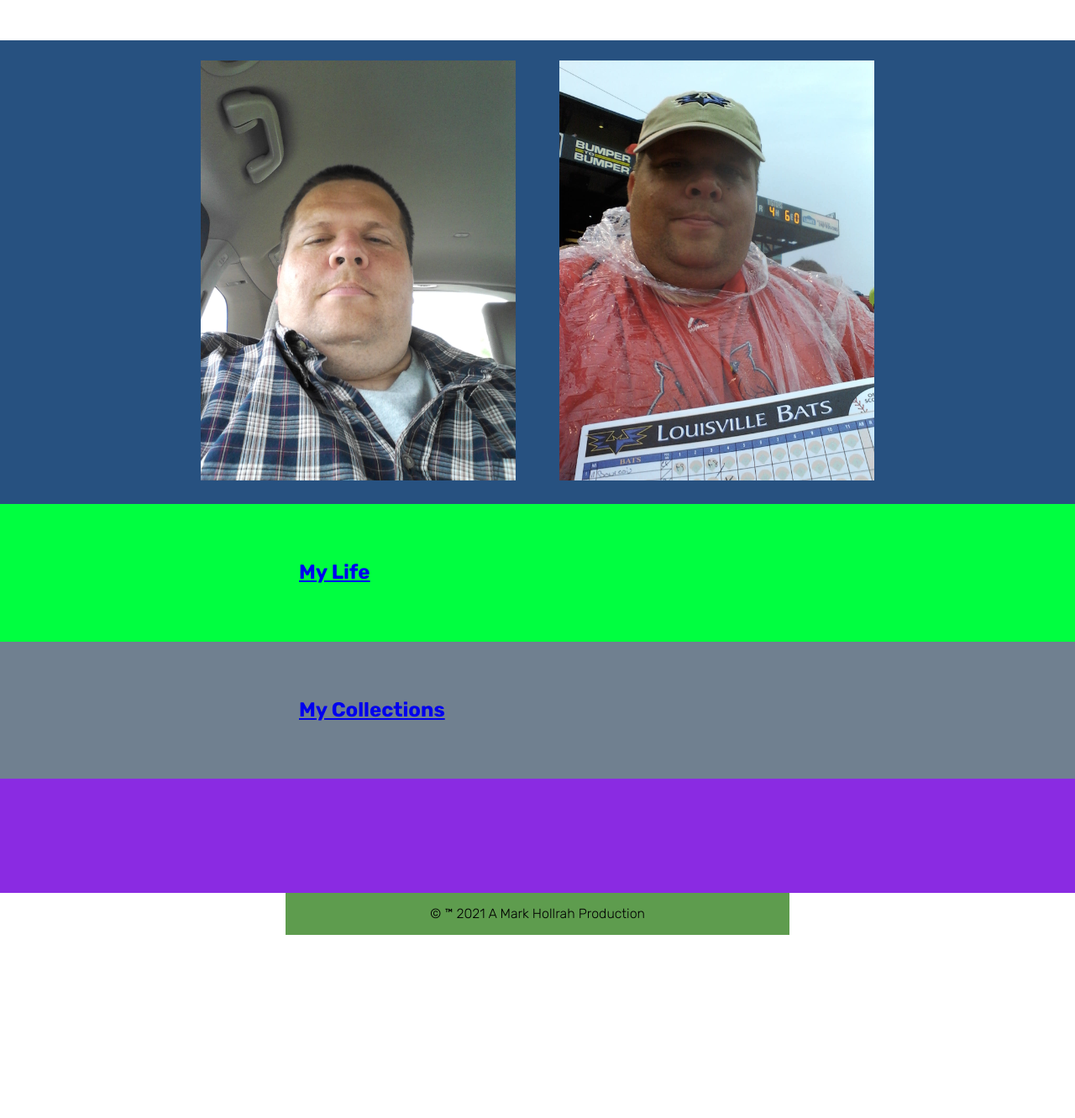
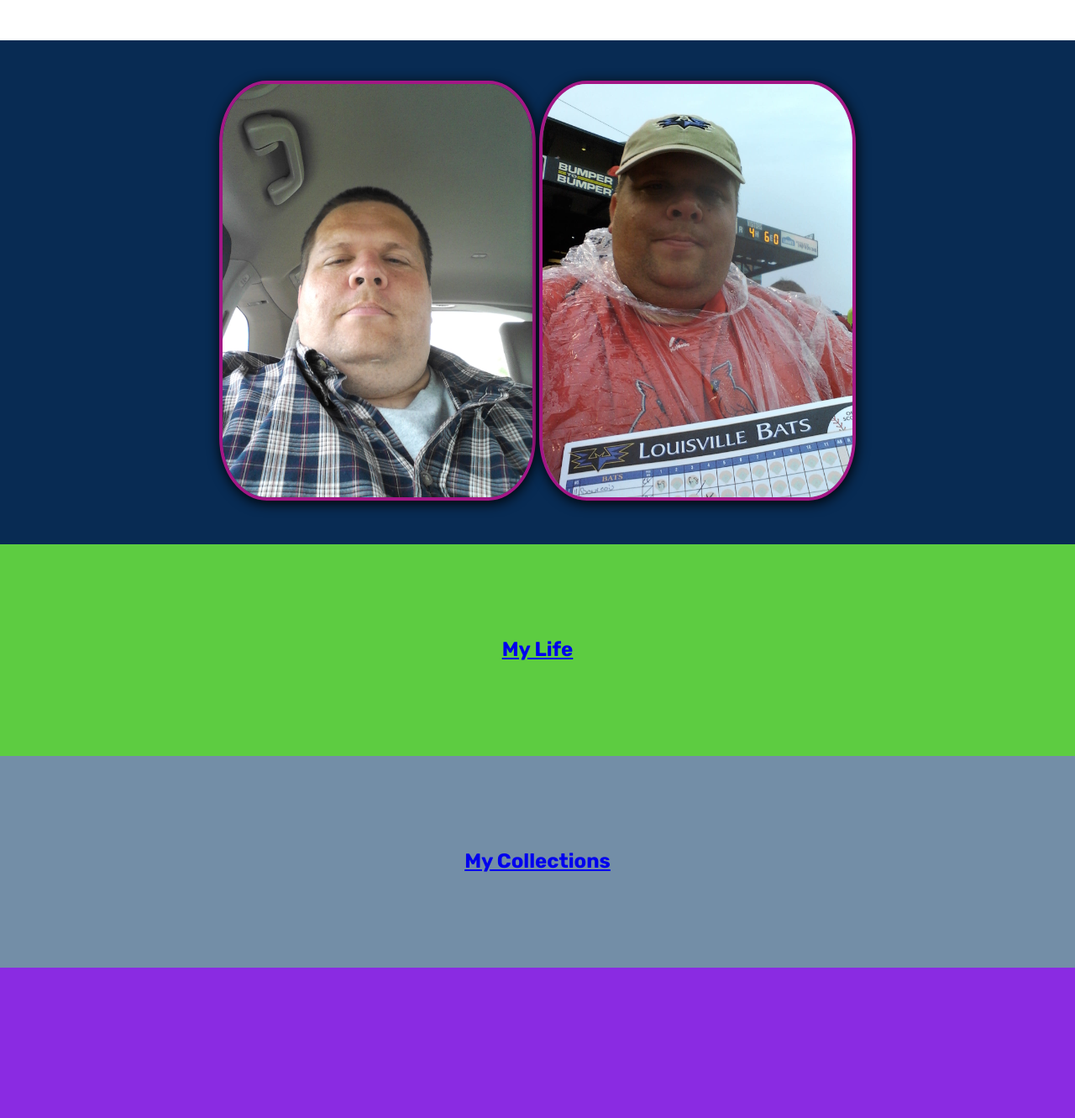
Before and after one commit to Myfithub12/Original-Project, a plain HTML site: page index.html in a window 1280 px wide. Shown: the top 1331 px of the page at 84% size. Before the commit the page ends 1161 px from the top, so only its background shows below. Drawn offline with nearby package versions, Linux system fonts and the light colour scheme.

Commit message:
Add files via upload

```diff
--- a/css/index.css
+++ b/css/index.css
@@ -2,50 +2,74 @@ html {-webkit-text-size-adjust: 100%; -ms-text-size-adjust: 100%;}
 
 * { -moz-box-sizing: border-box; -webkit-box-sizing: border-box; box-sizing: border-box; }
 
-
-header {
-
+#mainheader{
+    padding-top: 3rem;
+    padding-bottom: 3rem;
+    margin: auto;
+    text-align: center;
+    background-color: rgb(8, 43, 83);
 }
 
-#mainheader{
-   text-align: center;
-    background-color: rgb(39, 81, 128);
-}
-.rounded {
-    margin: 1.5rem;
+.images {
+    justify-content: space-between;
+    box-shadow: 1px 3px 15px;
+    border: 4.5px solid rgb(163, 23, 133);
+    border-radius: 15%;
+    background-color: #a593c2;
 }
 
-.of one {
-    display: flex;
-    justify-content: center;
-}
 
 body {
     padding-top: 3rem;
     padding-bottom: 3rem;
     font-family: 'Rubik', sans-serif;
 }
+
+
 h1{
+    padding-top: 3rem;
+    padding-bottom: 3rem;
+    margin: auto;
+    text-align: center;
     color: red;
 }
 
 section {
-    padding: 2rem;
+    padding-top: 3rem;
+    padding-bottom: 3rem;
+    margin: auto;
+    text-align: center;
+}
+
+.section-all {
+    padding-top: 3rem;
+    padding-bottom: 3rem;
+    margin: auto;
+    text-align: center;
+    background-color: rgb(93, 204, 65);
 }
 
 .section-alt {
-    background-color: slategrey;
-}
-
-.section-all {
-    background-color: rgb(0, 255, 64);
+    padding-top: 3rem;
+    padding-bottom: 3rem;
+    margin: auto;
+    text-align: center;
+    background-color: rgb(115, 142, 167);
 }
 
 .section-alba {
+    padding-top: 3rem;
+    padding-bottom: 3rem;
+    margin: auto;
+    text-align: center;
     background-color: blueviolet;
 }
 
 .footer {
+    padding-top: 3rem;
+    padding-bottom: 3rem;
+    margin: auto;
+    text-align: center;
     background-color: rgb(94, 156, 78);
 }
 
--- a/index.html
+++ b/index.html
@@ -18,8 +18,8 @@
     <header id="mainheader">
         <nav>
 
-            <img src="images/me.jpg" class="rounded" height="500" alt="me">
-            <img src="images/me2.jpg" class="rounded" height="500" alt="me2">
+            <img class="images" src="images/me.jpg" class="rounded" height="500" alt="me">
+            <img class="images" src="images/me2.jpg" class="rounded" height="500" alt="me2">
             <a href="./html/index.html"></a>
         </nav>
         <div class="of one">
```
